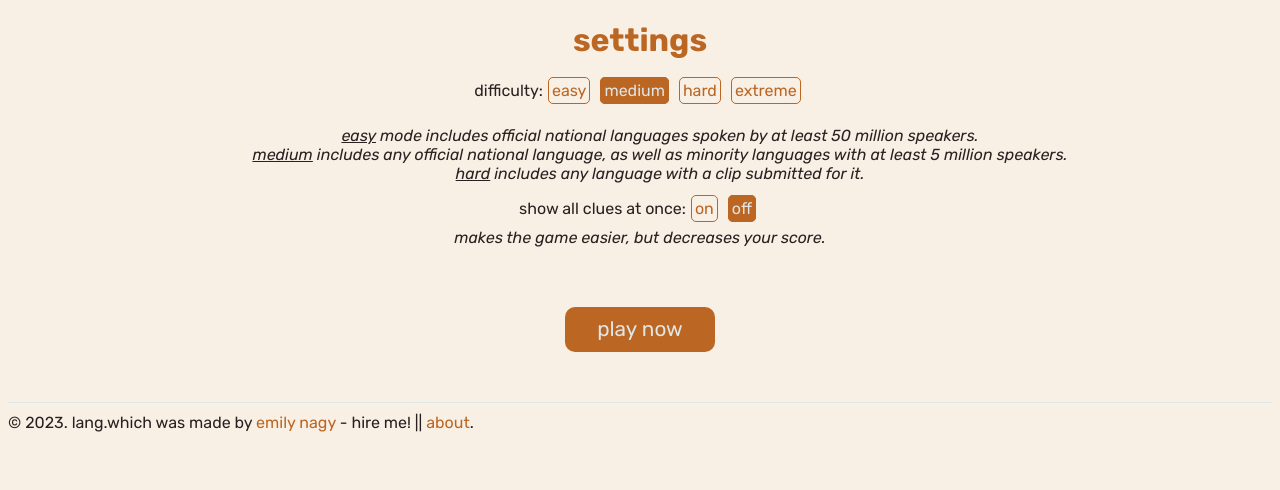
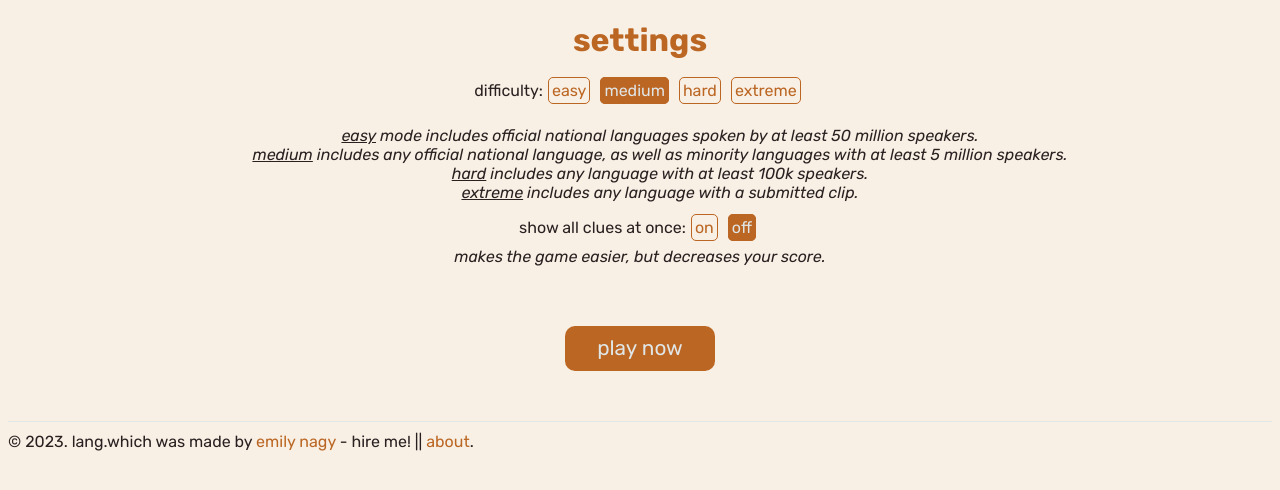
Before and after one commit to itisem/lang-which, a Next.js app: page /settings in a window 1280 px wide. Shown: the top 490 px of the page. Built offline with nearby package versions, Linux system fonts and the light colour scheme.

Commit message:
settings clarify

```diff
--- a/app/play/client-page.tsx
+++ b/app/play/client-page.tsx
@@ -90,7 +90,3 @@ export default function GamePage(){
 		</div>
 	</>;
 }
-
-export const metadata = {
-	title: "play lang.which"
-};
--- a/app/settings/client-page.tsx
+++ b/app/settings/client-page.tsx
@@ -50,7 +50,10 @@ export default function SettingsPage(){
 						<u>medium</u> includes any official national language, as well as minority languages with at least 5 million speakers.
 					</li>
 					<li>
-						<u>hard</u> includes any language with a clip submitted for it.
+						<u>hard</u> includes any language with at least 100k speakers.
+					</li>
+					<li>
+						<u>extreme</u> includes any language with a submitted clip.
 					</li>
 				</ul>
 			</section>
@@ -72,7 +75,3 @@ export default function SettingsPage(){
 		</section>
 	</>
 }
-
-export const metadata = {
-	title: "settings | lang.which"
-}
```
